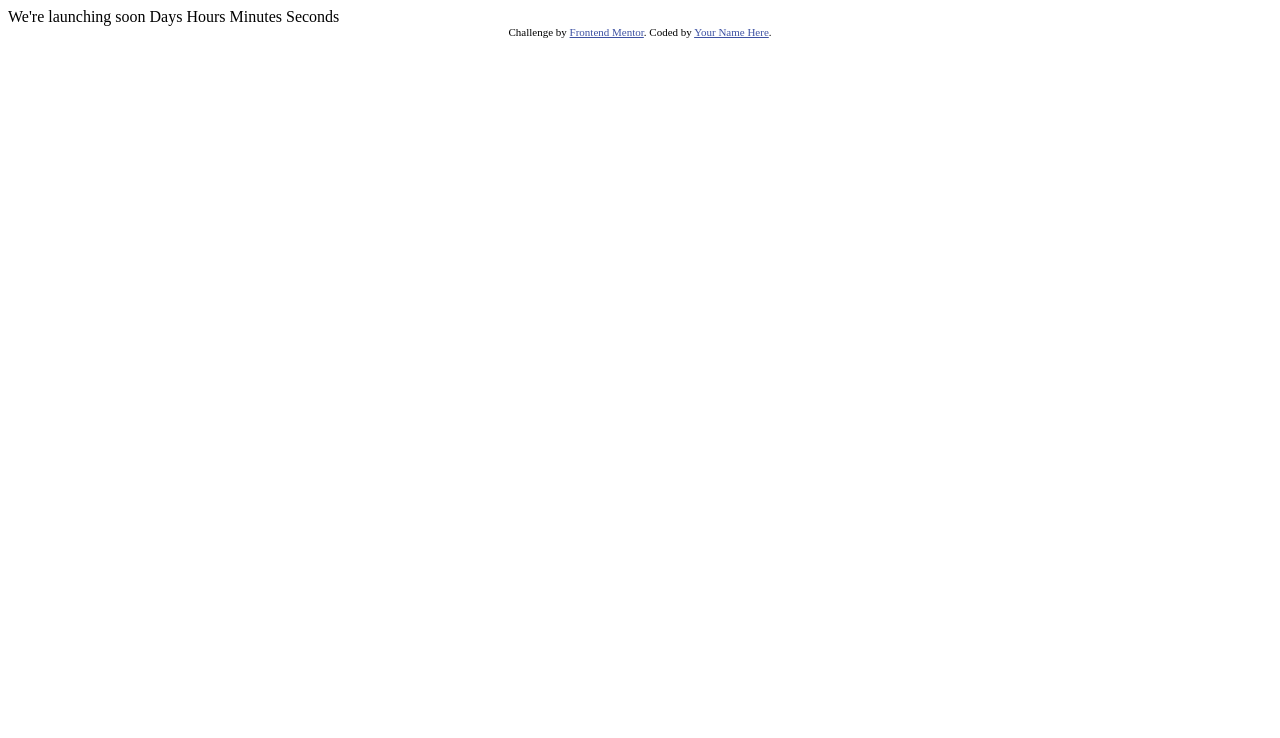
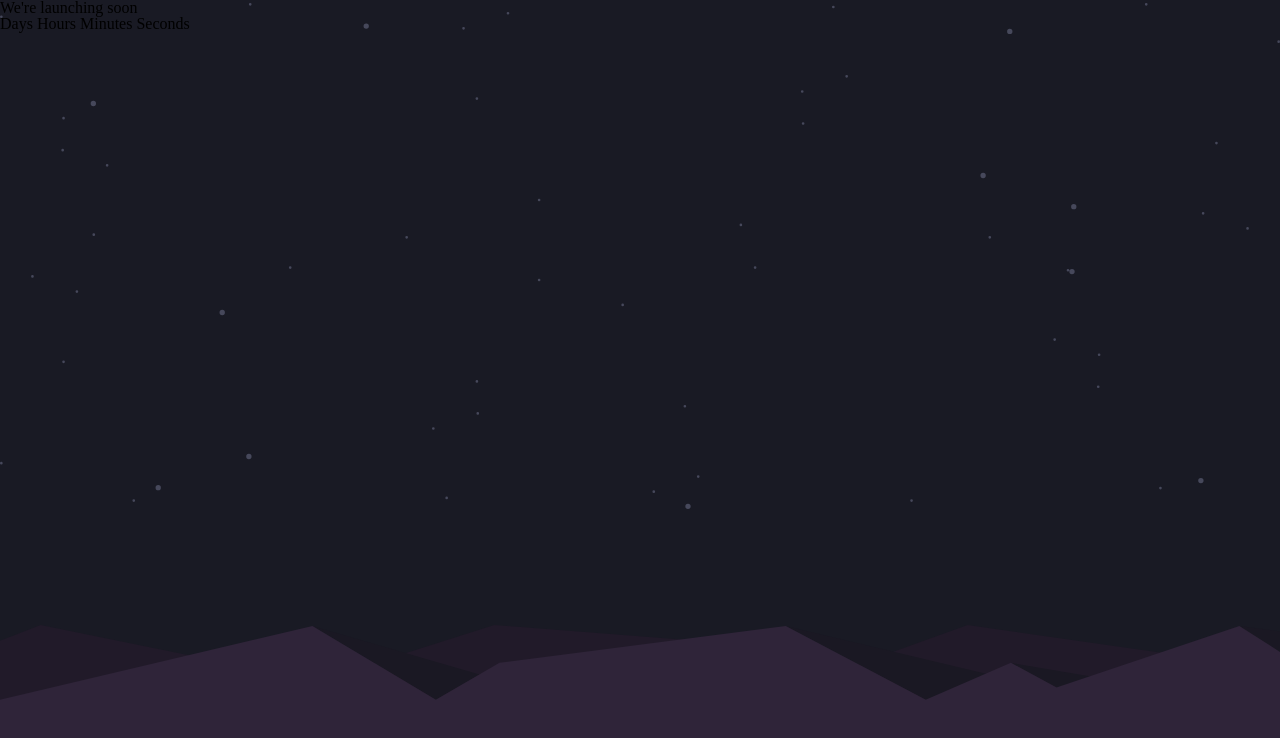
Before and after one commit to FreddySerbin/launch-countdown-timer, a plain HTML site: page index.html in a window 1280 px wide. Drawn offline with Linux system fonts and the light colour scheme.

Commit message:
images background

```diff
--- /dev/null
+++ b/assets/css/reset.css
@@ -0,0 +1,48 @@
+/* http://meyerweb.com/eric/tools/css/reset/
+   v2.0 | 20110126
+   License: none (public domain)
+*/
+
+html, body, div, span, applet, object, iframe,
+h1, h2, h3, h4, h5, h6, p, blockquote, pre,
+a, abbr, acronym, address, big, cite, code,
+del, dfn, em, img, ins, kbd, q, s, samp,
+small, strike, strong, sub, sup, tt, var,
+b, u, i, center,
+dl, dt, dd, ol, ul, li,
+fieldset, form, label, legend,
+table, caption, tbody, tfoot, thead, tr, th, td,
+article, aside, canvas, details, embed,
+figure, figcaption, footer, header, hgroup,
+menu, nav, output, ruby, section, summary,
+time, mark, audio, video {
+	margin: 0;
+	padding: 0;
+	border: 0;
+	font-size: 100%;
+	font: inherit;
+	vertical-align: baseline;
+}
+/* HTML5 display-role reset for older browsers */
+article, aside, details, figcaption, figure,
+footer, header, hgroup, menu, nav, section {
+	display: block;
+}
+body {
+	line-height: 1;
+}
+ol, ul {
+	list-style: none;
+}
+blockquote, q {
+	quotes: none;
+}
+blockquote:before, blockquote:after,
+q:before, q:after {
+	content: '';
+	content: none;
+}
+table {
+	border-collapse: collapse;
+	border-spacing: 0;
+}
--- /dev/null
+++ b/assets/css/style.css
@@ -0,0 +1,25 @@
+body {
+    background-color: #000;
+
+}
+
+main{
+    height: 100vh;
+    display: flex;
+    justify-content: center;
+    align-items: center;
+}
+
+.container{
+    width: 1440px;
+    height: 800px;
+    background-color: hsl(234, 17%, 12%);
+    background-image: url("../images/pattern-hills.svg"), url("../images/bg-stars.svg");;
+    background-size: 100%, 100%;
+    background-position: bottom, 0 3px;                         /*pattern-hills.svg position bottom, bg-stars.svg position 0 sur x et 3px sur y*/
+    background-repeat: no-repeat;
+}
+
+.attribution{
+    display: none;
+}
--- a/index.html
+++ b/index.html
@@ -4,28 +4,24 @@
   <meta charset="UTF-8">
   <meta name="viewport" content="width=device-width, initial-scale=1.0"> <!-- displays site properly based on user's device -->
 
-  <link rel="icon" type="image/png" sizes="32x32" href="./images/favicon-32x32.png">
+  <link rel="stylesheet" href="./assets/css/reset.css">
+  <link rel="stylesheet" href="./assets/css/style.css">
 
   <title>Frontend Mentor | Launch countdown timer</title>
-
-  <!-- Feel free to remove these styles or customise in your own stylesheet 👍 -->
-  <style>
-    .attribution { font-size: 11px; text-align: center; }
-    .attribution a { color: hsl(228, 45%, 44%); }
-  </style>
 </head>
 <body>
-
-  We're launching soon
-
+  <main>
+    <div class="container">
+      <h1>We're launching soon</h1>
       Days
       Hours
       Minutes
       Seconds
-
       <div class="attribution">
         Challenge by <a href="https://www.frontendmentor.io?ref=challenge" target="_blank">Frontend Mentor</a>.
         Coded by <a href="#">Your Name Here</a>.
       </div>
+    </div>
+  </main>
 </body>
 </html>
```
Also changed, not shown: assets/images/bg-stars.svg (renamed from images/bg-stars.svg), assets/images/favicon-32x32.png (renamed from images/favicon-32x32.png), assets/images/icon-facebook.svg (renamed from images/icon-facebook.svg), assets/images/icon-instagram.svg (renamed from images/icon-instagram.svg), assets/images/icon-pinterest.svg (renamed from images/icon-pinterest.svg), assets/images/pattern-hills.svg (renamed from images/pattern-hills.svg). Lines whose indentation alone changed are shown as unchanged.
